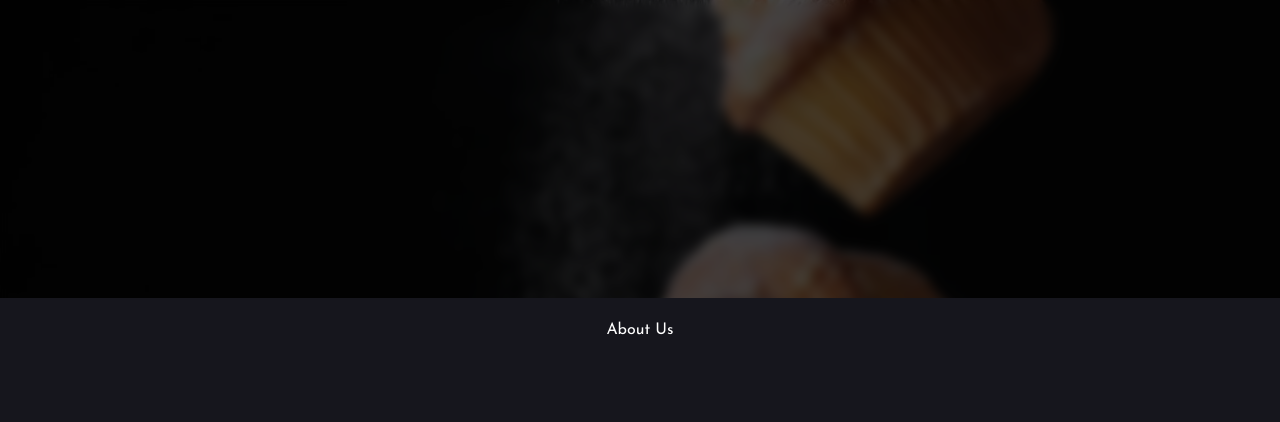
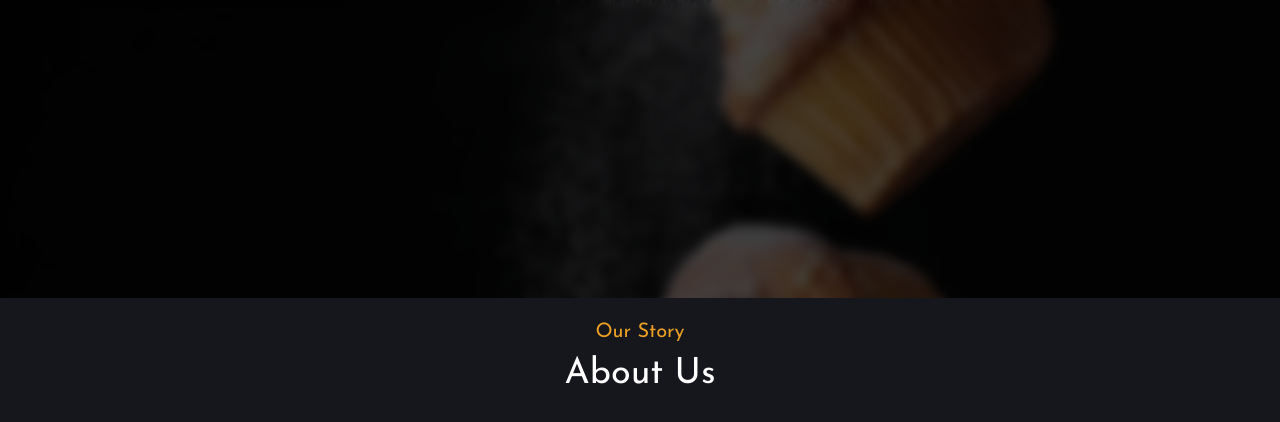
Before and after one commit to Tez-cyber/teemah-new, a React (Vite) app: page / in a window 1280 px wide. Shown: the part 648-1070 px from the top of the page. Built offline with nearby package versions, Linux system fonts and the light colour scheme.

Commit message:
Added section heading to About

```diff
--- a/src/components/HomePage/AboutSection.jsx
+++ b/src/components/HomePage/AboutSection.jsx
@@ -3,9 +3,9 @@ import React from 'react'
 const AboutSection = () => {
   return (
     <div className='bg-[#16161d] h-screen text-white py-5'>
-      <div className="">
+      <div className="row">
         <div className="section-title">
-          <h2 data-title="our story">About Us</h2>
+          <h2 data-title="our story">about us</h2>
         </div>
       </div>
     </div>
--- a/src/index.css
+++ b/src/index.css
@@ -5,9 +5,7 @@
 
 /* General class */
 
-.row {
-  display: flex;
-}
+
 /* Jumbotron */
 .home-bg {
     background-image: url('./assets/n-2.jpg');
@@ -17,4 +15,13 @@
   .section-title {
     @apply w-full py-0 px-4 text-center mb-[60px]
   }
+  .section-title h2 {
+    @apply text-4xl capitalize
+  }
+  .section-title h2::before {
+    @apply text-xl block text-mainColor font-normal pb-2 content-[attr(data-title)]
+  }
+  .row {
+    @apply flex
+  }
 }
```
